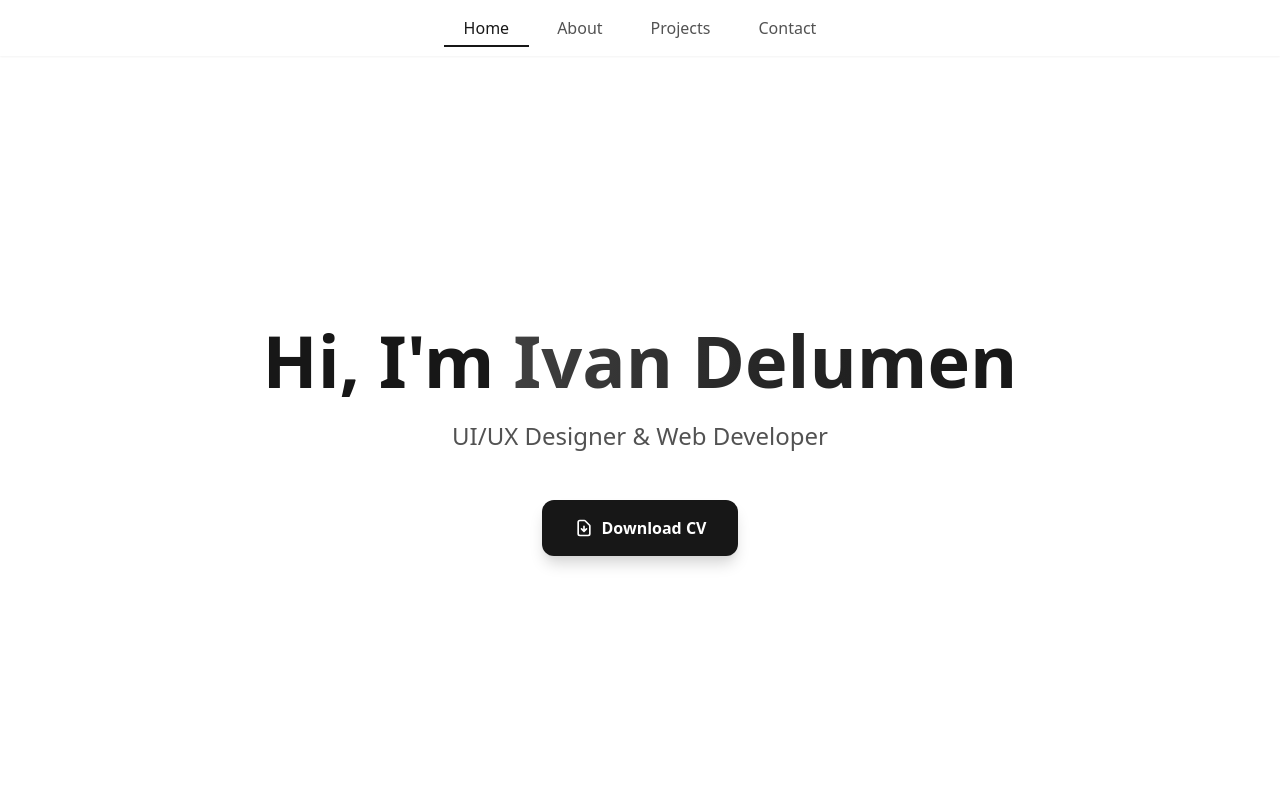
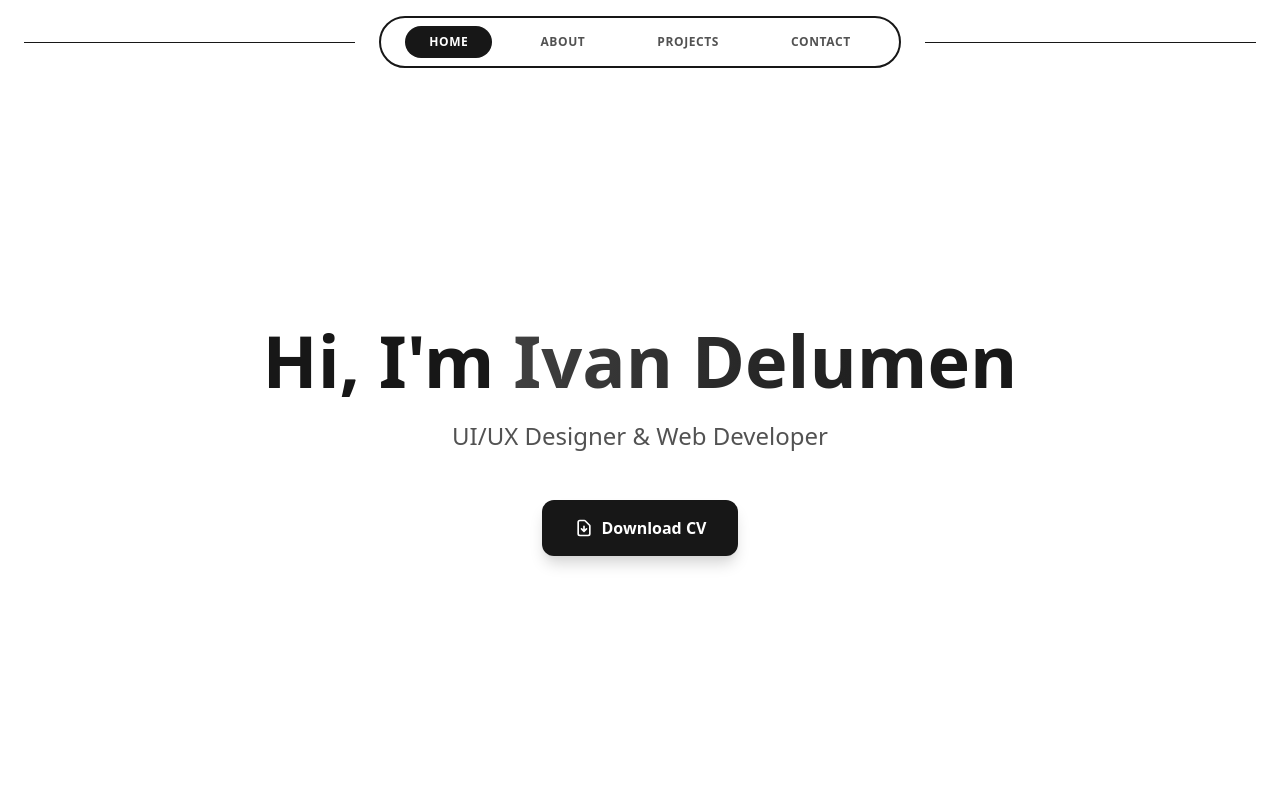
Before and after one commit to delumen-ivan/Portfolio, a React (Vite) app: page / in a window 1280 px wide. Shown: the top 800 px of the page. Built offline with nearby package versions, Linux system fonts and the light colour scheme.

Commit message:
update the navigation links and improve mobile menu functionality

```diff
--- a/src/components/layout/Header.tsx
+++ b/src/components/layout/Header.tsx
@@ -5,7 +5,6 @@ const Header = () => {
   const [activeSection, setActiveSection] = useState('home')
 
   const navLinks = [
-    { name: 'Home', href: '#home', id: 'home' },
     { name: 'About', href: '#about', id: 'about' },
     { name: 'Projects', href: '#projects', id: 'projects' },
     { name: 'Contact', href: '#contact', id: 'contact' },
@@ -13,13 +12,16 @@ const Header = () => {
 
   useEffect(() => {
     const handleScroll = () => {
-      const sections = navLinks.map(link => document.querySelector(link.href))
+      const sections = [
+        { id: 'home', element: document.querySelector('#home') },
+        ...navLinks.map(link => ({ id: link.id, element: document.querySelector(link.href) }))
+      ]
       const scrollPosition = window.scrollY + 150
 
       for (let i = sections.length - 1; i >= 0; i--) {
-        const section = sections[i] as HTMLElement | null
+        const section = sections[i].element as HTMLElement | null
         if (section && section.offsetTop <= scrollPosition) {
-          setActiveSection(navLinks[i].id)
+          setActiveSection(sections[i].id)
           break
         }
       }
@@ -31,39 +33,51 @@ const Header = () => {
   }, [])
 
   return (
-    <header className="fixed top-0 left-0 right-0 z-50 bg-white/95 backdrop-blur-sm shadow-sm">
-      <nav className="container mx-auto px-6 py-4">
+    <header className="fixed top-0 left-0 right-0 z-50 flex items-center justify-center py-4 bg-white/80 backdrop-blur-md">
+      <div className="flex items-center gap-6 w-full px-6">
+        {/* Left Line */}
+        <div className="flex-1 h-px bg-neutral-900"></div>
+
+        {/* Navigation */}
+        <nav className="border-2 border-neutral-900 rounded-full px-6 py-2">
           <div className="flex items-center justify-center">
             {/* Desktop Navigation */}
-          <ul className="hidden md:flex items-center gap-2">
+            <div className="hidden md:flex items-center gap-6">
+              <a
+                href="#home"
+                className={`px-6 py-2 rounded-full text-xs font-bold uppercase tracking-wider transition-all duration-300 ${
+                  activeSection === 'home'
+                    ? 'bg-neutral-900 text-white'
+                    : 'text-neutral-600 hover:text-neutral-900'
+                }`}
+                onClick={() => setActiveSection('home')}
+              >
+                Home
+              </a>
               {navLinks.map((link) => (
-              <li key={link.name}>
                 <a
+                  key={link.name}
                   href={link.href}
-                  className={`relative px-5 py-2 text-base font-medium transition-colors ${
+                  className={`px-6 py-2 rounded-full text-xs font-bold uppercase tracking-wider transition-all duration-300 ${
                     activeSection === link.id
-                      ? 'text-neutral-900'
+                      ? 'bg-neutral-900 text-white'
                       : 'text-neutral-600 hover:text-neutral-900'
                   }`}
                   onClick={() => setActiveSection(link.id)}
                 >
                   {link.name}
-                  {activeSection === link.id && (
-                    <span className="absolute bottom-0 left-0 right-0 h-0.5 bg-neutral-900"></span>
-                  )}
                 </a>
-              </li>
               ))}
-          </ul>
+            </div>
 
             {/* Mobile Menu Button */}
             <button
-            className="md:hidden p-2 text-neutral-700 hover:text-neutral-900"
+              className="md:hidden p-2 text-neutral-900 hover:text-neutral-600"
               onClick={() => setIsMenuOpen(!isMenuOpen)}
               aria-label="Toggle menu"
             >
               <svg
-              className="w-6 h-6"
+                className="w-5 h-5"
                 fill="none"
                 stroke="currentColor"
                 viewBox="0 0 24 24"
@@ -89,16 +103,32 @@ const Header = () => {
 
           {/* Mobile Navigation */}
           {isMenuOpen && (
-          <div className="md:hidden mt-4 pb-4 border-t border-neutral-200 pt-4">
-            <ul className="space-y-1">
+            <div className="md:hidden mt-4 pt-4 border-t border-neutral-900">
+              <ul className="space-y-2">
+                <li>
+                  <a
+                    href="#home"
+                    className={`block px-4 py-2 rounded-full text-xs font-bold uppercase tracking-wider text-center transition-all duration-300 ${
+                      activeSection === 'home'
+                        ? 'bg-neutral-900 text-white'
+                        : 'text-neutral-600 hover:text-neutral-900 hover:bg-neutral-100'
+                    }`}
+                    onClick={() => {
+                      setActiveSection('home')
+                      setIsMenuOpen(false)
+                    }}
+                  >
+                    Home
+                  </a>
+                </li>
                 {navLinks.map((link) => (
                   <li key={link.name}>
                     <a
                       href={link.href}
-                    className={`block px-4 py-2 text-base font-medium rounded-md transition-colors ${
+                      className={`block px-4 py-2 rounded-full text-xs font-bold uppercase tracking-wider text-center transition-all duration-300 ${
                         activeSection === link.id
-                        ? 'bg-neutral-100 text-neutral-900'
-                        : 'text-neutral-600 hover:bg-neutral-50 hover:text-neutral-900'
+                          ? 'bg-neutral-900 text-white'
+                          : 'text-neutral-600 hover:text-neutral-900 hover:bg-neutral-100'
                       }`}
                       onClick={() => {
                         setActiveSection(link.id)
@@ -113,6 +143,10 @@ const Header = () => {
             </div>
           )}
         </nav>
+
+        {/* Right Line */}
+        <div className="flex-1 h-px bg-neutral-900"></div>
+      </div>
     </header>
   )
 }
```
Lines whose indentation alone changed are shown as unchanged.
